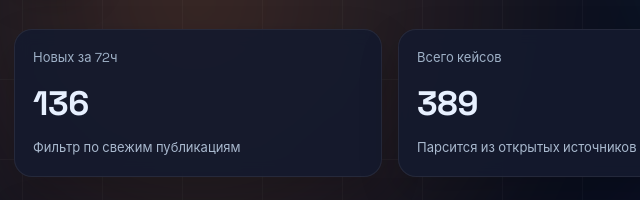
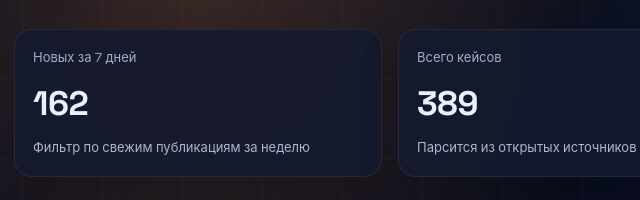
Before and after one commit to notsoobvioussss/kurs_pp, a plain HTML site: page public/index.html in a window 1280 px wide. Shown: the part 161-361 px from the top of the page, 58-698 px from the left. Drawn offline with Linux system fonts and the light colour scheme; a web font is replaced by a local one.

Commit message:
fetch fix

```diff
--- a/public/app.js
+++ b/public/app.js
@@ -1,4 +1,5 @@
 const CHIPS = ["Все", "Физический доступ", "Кибератаки ICS/SCADA", "Финансы и мошенничество", "Персонал и инсайдеры", "Экология и безопасность"];
+const SEVEN_DAYS_MS = 7 * 24 * 60 * 60 * 1000;
 
 const CATEGORY_HINT = {
   "Физический доступ": "Несанкционированное проникновение / кража / саботаж оборудования",
@@ -99,7 +100,7 @@ async function loadData() {
 
 function applyFilters() {
   const now = new Date();
-  const sevenDaysAgo = new Date(now.getTime() - 7 * 24 * 60 * 60 * 1000);
+  const sevenDaysAgo = new Date(now.getTime() - SEVEN_DAYS_MS);
   const search = normalizeText(state.search);
   let items = [...state.items];
 
@@ -138,10 +139,11 @@ function applyFilters() {
 }
 
 function renderStats() {
+  const nowTs = Date.now();
   const freshCount = state.items.filter((item) => {
     if (!item.published) return false;
     const d = new Date(item.published);
-    return (Date.now() - d.getTime()) / (1000 * 60 * 60) <= 72;
+    return nowTs - d.getTime() <= SEVEN_DAYS_MS;
   }).length;
 
   document.getElementById("stat-new").textContent = freshCount;
--- a/public/index.html
+++ b/public/index.html
@@ -35,9 +35,9 @@
       </div>
       <div class="stat-grid">
         <div class="stat-card">
-          <p class="label">Новых за 72ч</p>
+          <p class="label">Новых за 7 дней</p>
           <p class="stat" id="stat-new">—</p>
-          <p class="hint">Фильтр по свежим публикациям</p>
+          <p class="hint">Фильтр по свежим публикациям за неделю</p>
         </div>
         <div class="stat-card">
           <p class="label">Всего кейсов</p>
```
